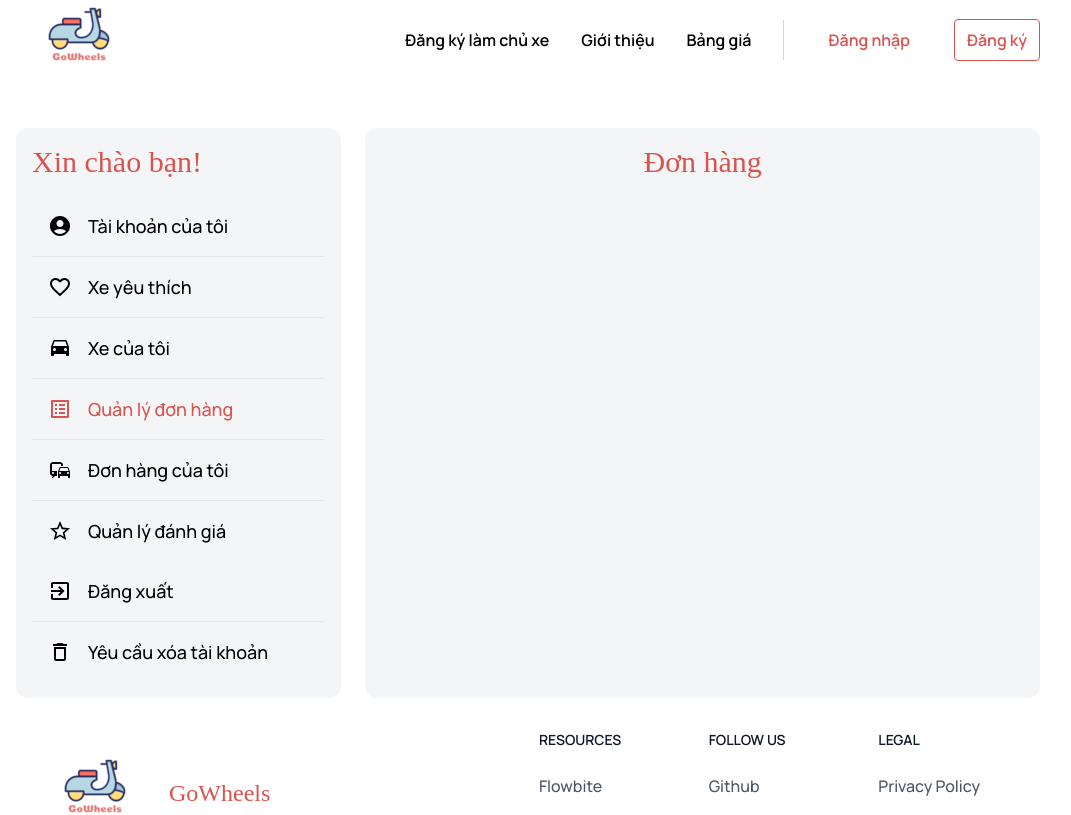
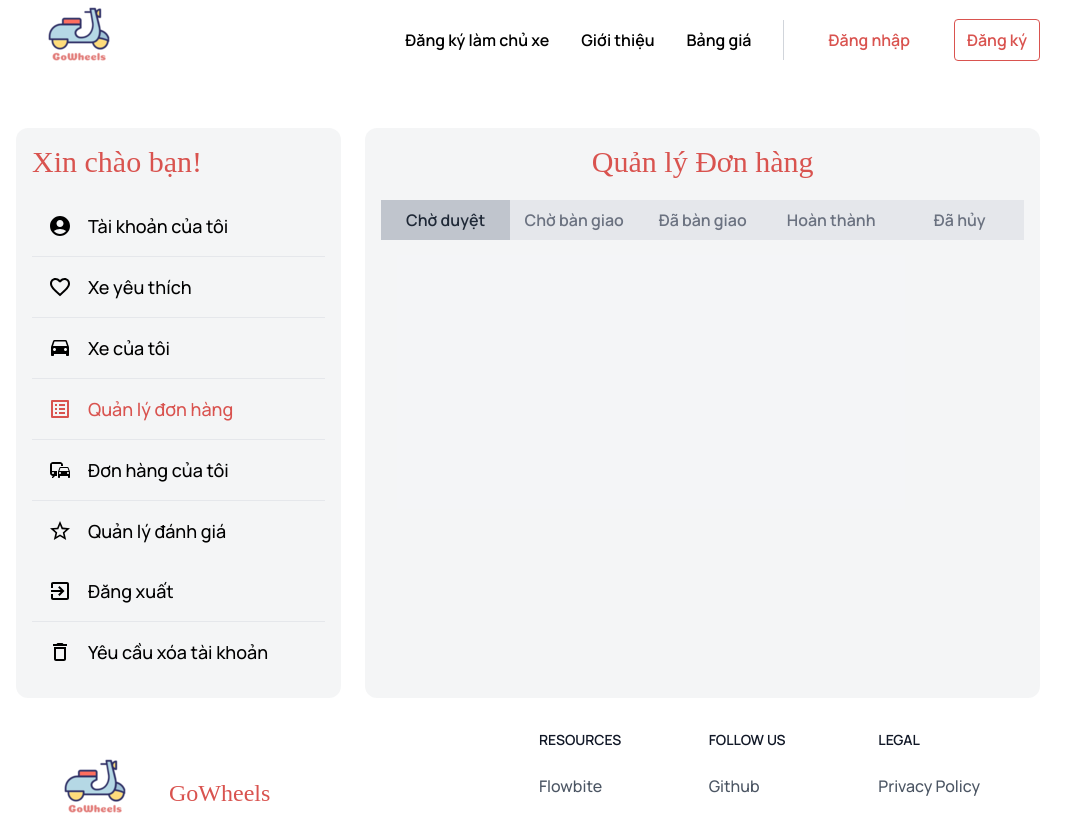
Before and after one commit to ngocnhu0103/gowheels, a React (Vite) app in the folder client/: page /profile/order in a window 1280 px wide. Shown: the top 815 px of the page, without its empty margins (112-1183 px from the left). Built offline with nearby package versions, Linux system fonts and the light colour scheme; a web font is replaced by a local one.

Commit message:
don hang

```diff
--- a/client/src/pages/Order.jsx
+++ b/client/src/pages/Order.jsx
@@ -1,8 +1,38 @@
+import { useState } from "react"
 
 function Order() {
+    const [tab, setTab] = useState('1')
     return (
         <div>
-            <h1 className='text-center text-3xl font-banner text-primary pb-5'>Đơn hàng</h1>
+            <h1 className='text-center text-3xl font-banner text-primary pb-5'>Quản lý Đơn hàng</h1>
+            <div className="grid grid-cols-5 text-center bg-gray-200">
+                <p onClick={() => {
+                    setTab('1')
+                }} className={`relative cursor-pointer font-semibold hover:text-primary py-2
+                ${tab === '1' ? 'bg-gray-400/50 text-gray-800' : ' text-gray-500'}
+                `}>Chờ duyệt</p>
+                <p onClick={() => {
+                    setTab('2')
+                }} className={`relative cursor-pointer font-semibold hover:text-primary py-2
+                ${tab === '2' ? 'bg-gray-400/50 text-gray-800' : ' text-gray-500'}
+                `}>Chờ bàn giao</p>
+                <p onClick={() => {
+                    setTab('3')
+                }} className={`relative cursor-pointer font-semibold hover:text-primary py-2
+                ${tab === '3' ? 'bg-gray-400/50 text-gray-800' : ' text-gray-500'}
+                `}>Đã bàn giao</p>
+                <p onClick={() => {
+                    setTab('4')
+                }} className={`relative cursor-pointer font-semibold hover:text-primary py-2
+                ${tab === '4' ? 'bg-gray-400/50 text-gray-800' : ' text-gray-500'}
+                `}>Hoàn thành</p>
+                <p onClick={() => {
+                    setTab('5')
+                }} className={`py-2 cursor-pointer font-semibold hover:text-primary text-gray-500
+                ${tab === '5' ? 'bg-gray-400/50 text-gray-800' : ' text-gray-500'}
+                `}>Đã hủy</p>
+
+            </div>
 
         </div>
     )
```
